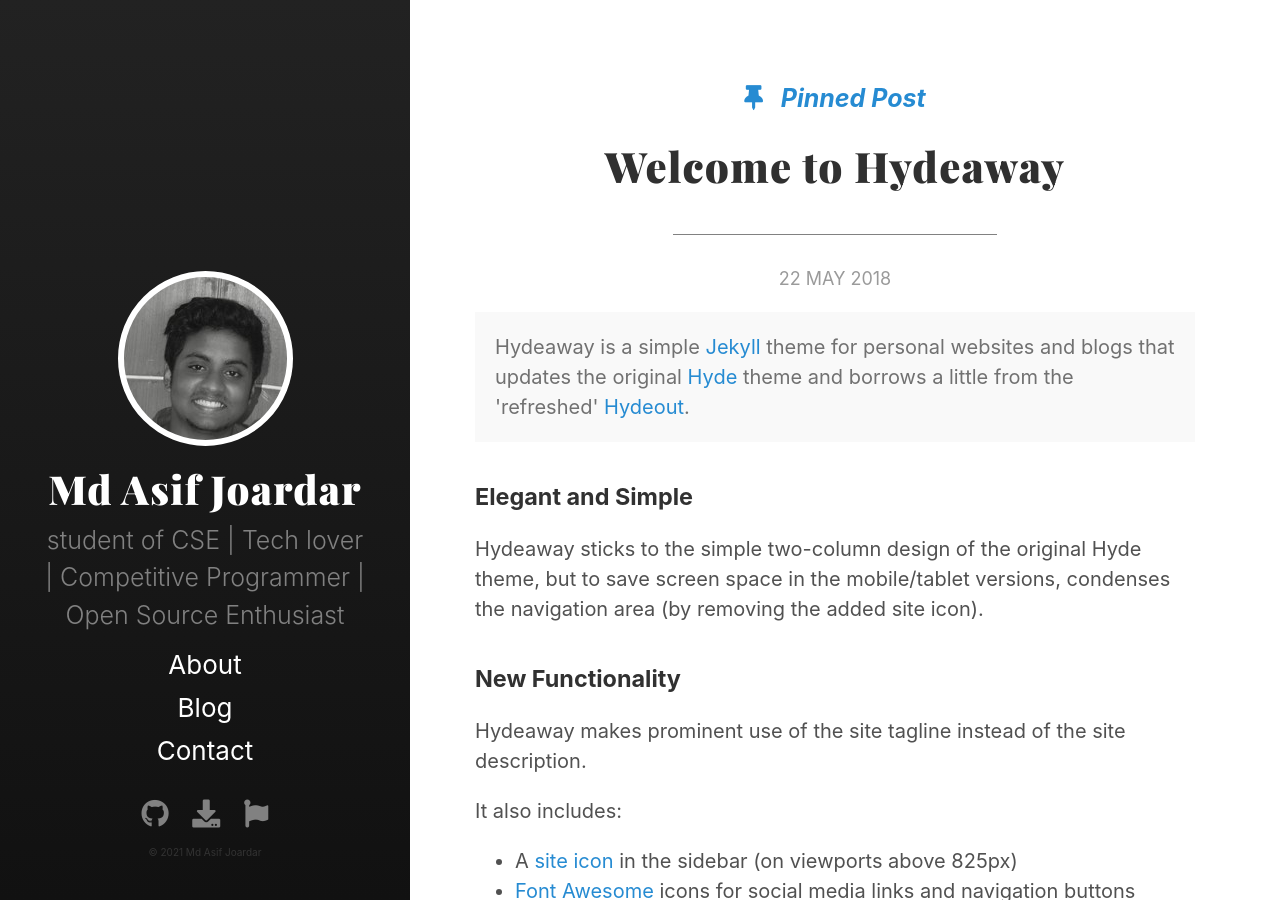
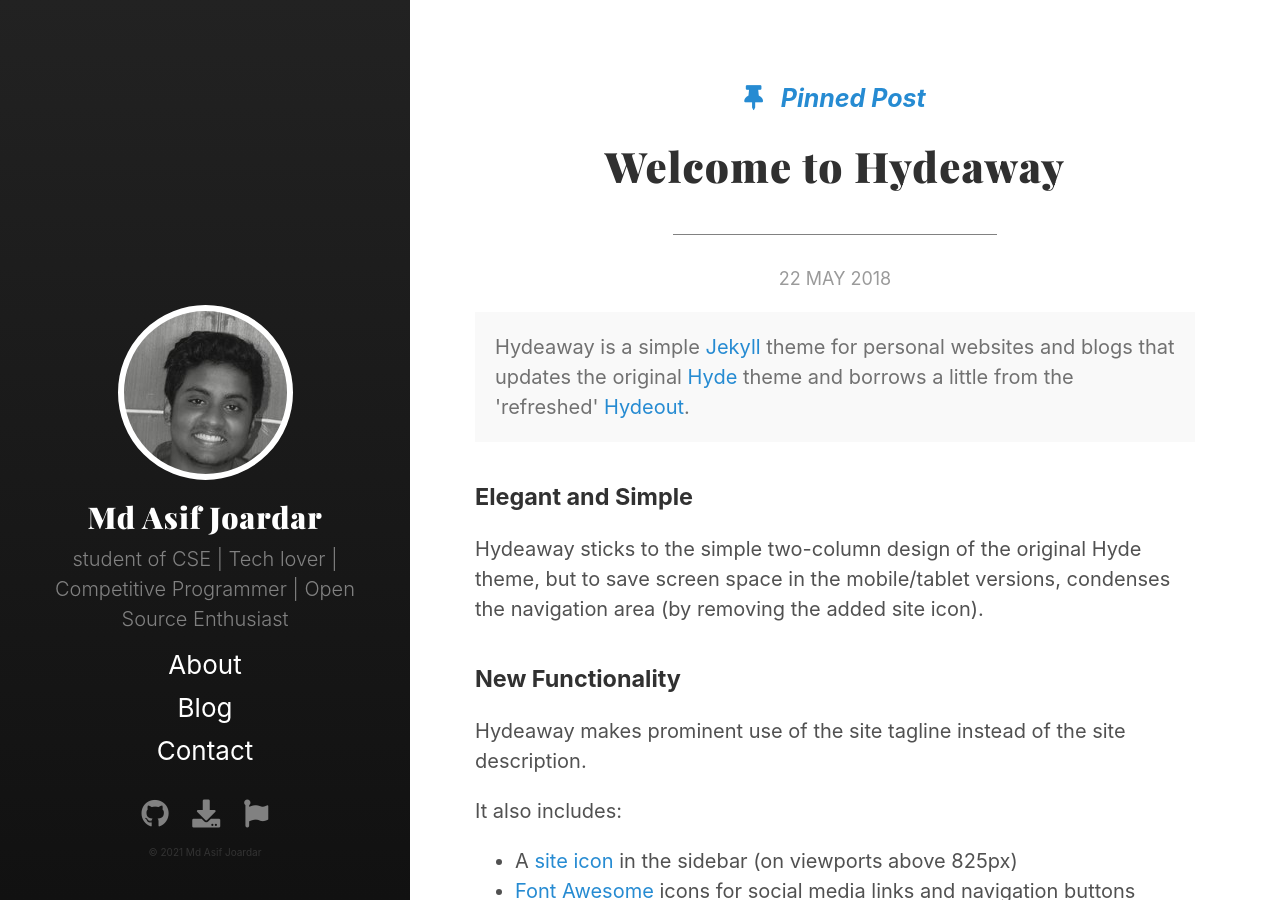
Before and after one commit to asifjoardar/asifjoardar.github.io, a Jekyll site: the page built from index.html, in a window 1280 px wide and 900 px high. Built offline with Jekyll 4.4.1, drawn with Linux system fonts in a browser that asks for light colours; the list of posts is cut into pages by our own code.

Commit message:
Update sidebar.html

```diff
--- a/_includes/sidebar.html
+++ b/_includes/sidebar.html
@@ -8,7 +8,7 @@
           <a href="{{ site.baseurl }}/"></a>
         </div>
 
-      <h1 style="font-size: 40px;">
+      <h1 style="font-size: 30px;">
         <a href="{{ site.baseurl }}/">
           {{ site.title }}
         </a>
@@ -21,13 +21,13 @@
       <!-- If you want the site description listed on the side bar,
            uncomment the code below. -->
 
-      <p class="lead no-mobile" style="font-size: 25px;">
+      <p class="lead no-mobile" style="font-size: 20px;">
         {{ site.description }}
       </p>
 
     </div>
 
-    <nav class="sidebar-nav" style="font-size: 15px;">
+    <nav class="sidebar-nav" style="font-size: 10px;">
       {% comment %}
         The code below dynamically generates a sidebar nav of pages with
         `layout: page` in the front-matter. See readme for usage.
```
